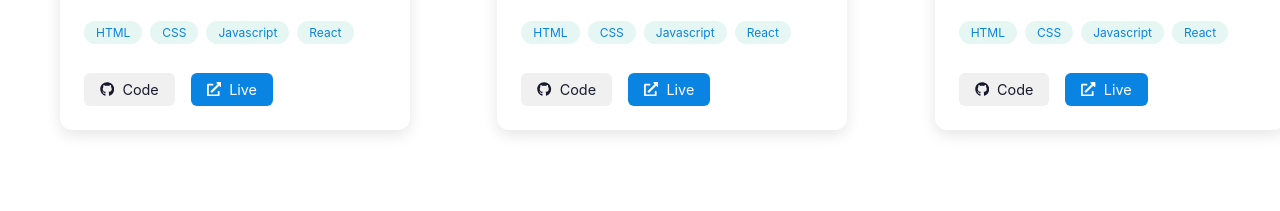
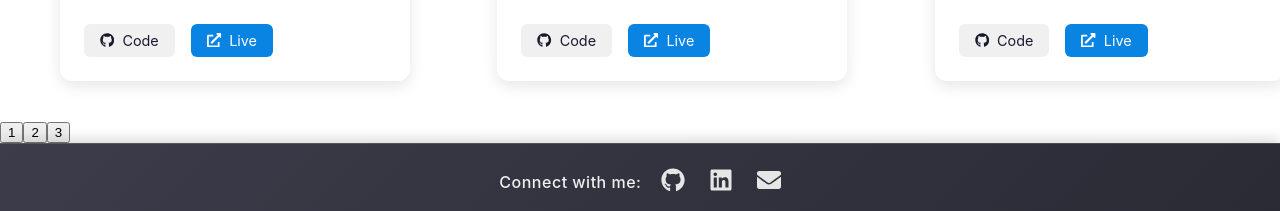
Before and after one commit to iamrajmani/rajmani-portfolio, a React (Create React App) app: page /projects in a window 1280 px wide. Shown: the part 1170-1381 px from the top of the page. Built offline with nearby package versions, Linux system fonts and the light colour scheme.

Commit message:
Projects.js

```diff
--- a/src/pages/Projects/Projects.js
+++ b/src/pages/Projects/Projects.js
@@ -5,14 +5,29 @@ import './Projects.css';
 
 const Projects = () => {
   const [filter, setFilter] = useState('All');
+  const [currentPage, setCurrentPage] = useState(1);
+  const projectsPerPage = 6;
 
   const filteredProjects = filter === 'All'
     ? projects
     : projects.filter(project => project.tags.includes(filter));
 
+  // Calculate pagination
+  const totalPages = Math.ceil(filteredProjects.length / projectsPerPage);
+  const indexOfLastProject = currentPage * projectsPerPage;
+  const indexOfFirstProject = indexOfLastProject - projectsPerPage;
+  const currentProjects = filteredProjects.slice(indexOfFirstProject, indexOfLastProject);
+
+  // Change page
+  const paginate = (pageNumber) => setCurrentPage(pageNumber);
+
+  // Reset to first page when filter changes
+  useState(() => {
+    setCurrentPage(1);
+  }, [filter]);
+
   return (
     <section id="projects" className="projects">
-      <h2>My Projects</h2>
 
       <div className="filter-buttons">
         {['All', 'Frontend', 'Full-Stack'].map((tag) => (
@@ -27,11 +42,26 @@ const Projects = () => {
       </div>
 
       <div className="projects-grid">
-        {filteredProjects.map((project, index) => (
+        {currentProjects.map((project, index) => (
           <ProjectCard key={index} {...project} />
         ))}
       </div>
+
+      {totalPages > 1 && (
+        <div className="pagination">
+          {Array.from({ length: totalPages }, (_, i) => i + 1).map((number) => (
+            <button
+              key={number}
+              onClick={() => paginate(number)}
+              className={`pagination-button ${currentPage === number ? 'active' : ''}`}
+            >
+              {number}
+            </button>
+          ))}
+        </div>
+      )}
     </section>
   );
 };
+
 export default Projects;
```
